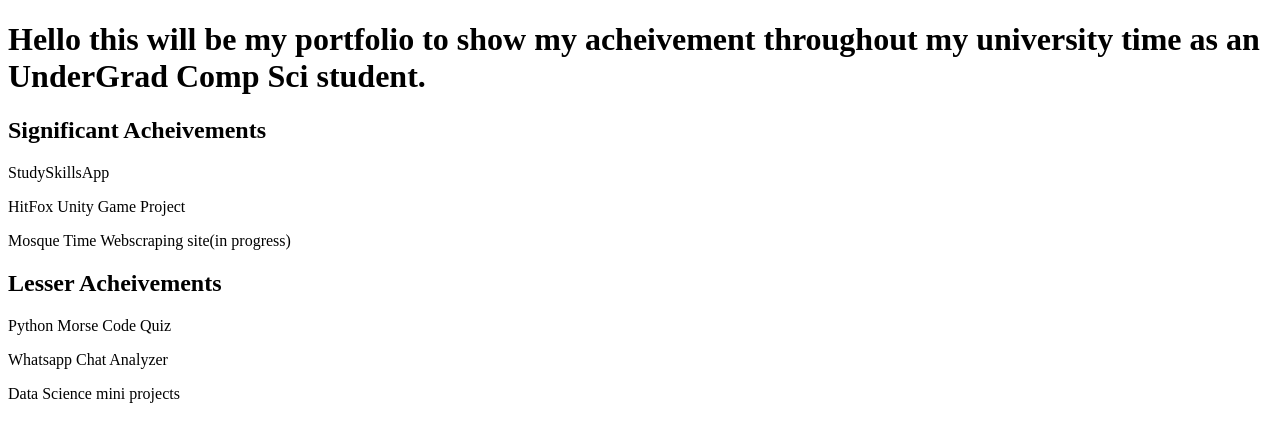
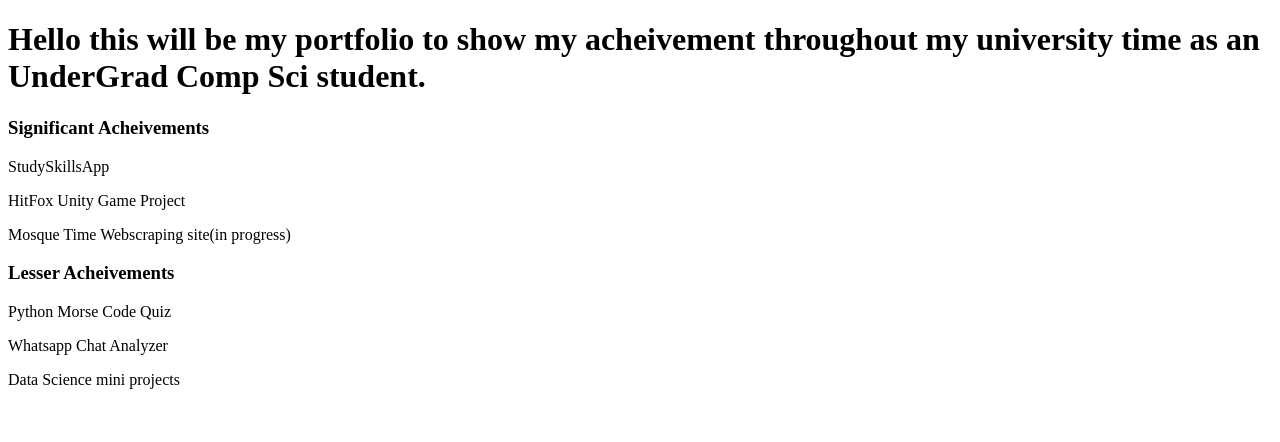
Before and after one commit to mb20732/PWeb, a plain HTML site: page index.html in a window 1280 px wide. Drawn offline with Linux system fonts and the light colour scheme.

Commit message:
Changing font of subheadings

```diff
--- a/index.html
+++ b/index.html
@@ -7,12 +7,12 @@
 </head>
 <body>
     <h1>Hello this will be my portfolio to show my acheivement throughout my university time as an UnderGrad Comp Sci student.</h1>
-    <h2>Significant Acheivements</h2>
+    <h3>Significant Acheivements</h3>
     <p>StudySkillsApp</p>
     <p>HitFox Unity Game Project</p>
     <p>Mosque Time Webscraping site(in progress)</p>
     <p></p>
-    <h2>Lesser Acheivements</h2>
+    <h3>Lesser Acheivements</h3>
     <p>Python Morse Code Quiz </p>
     <p>Whatsapp Chat Analyzer</p>
     <p>Data Science mini projects</p>
```
